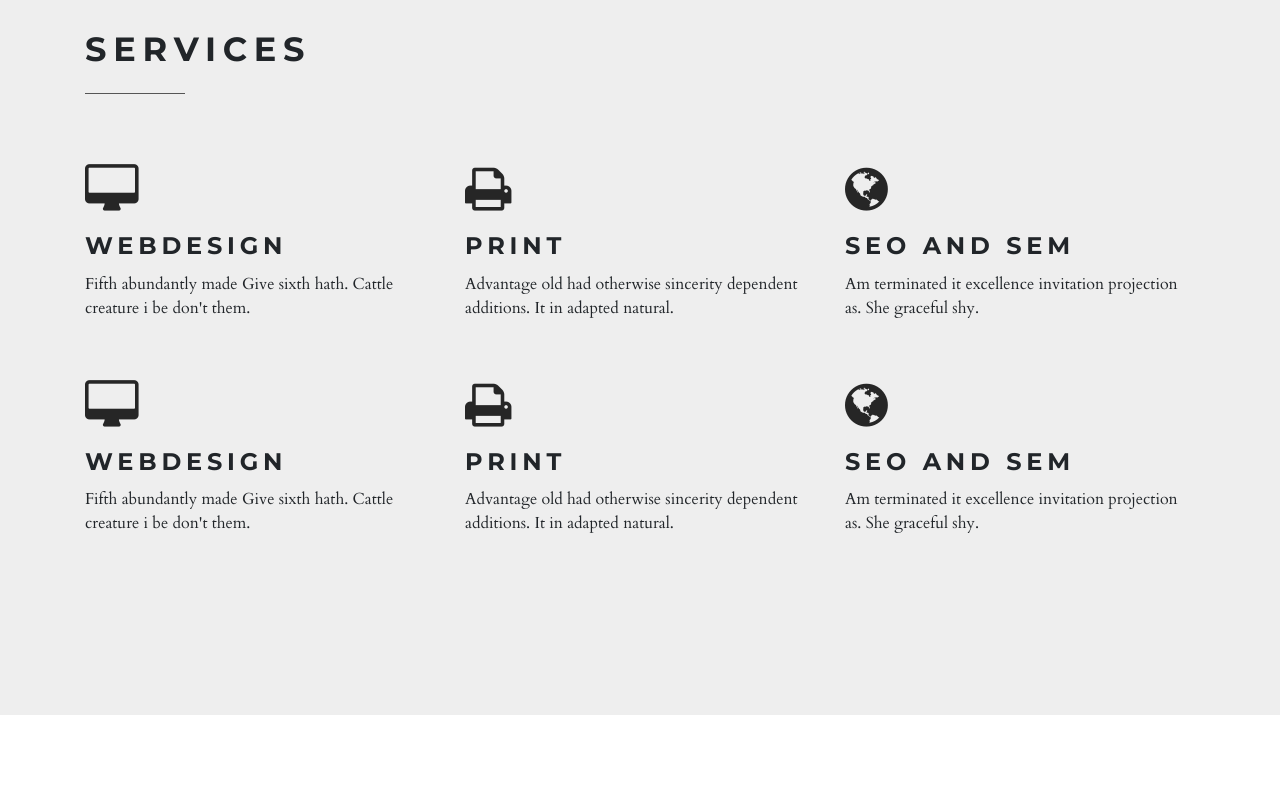
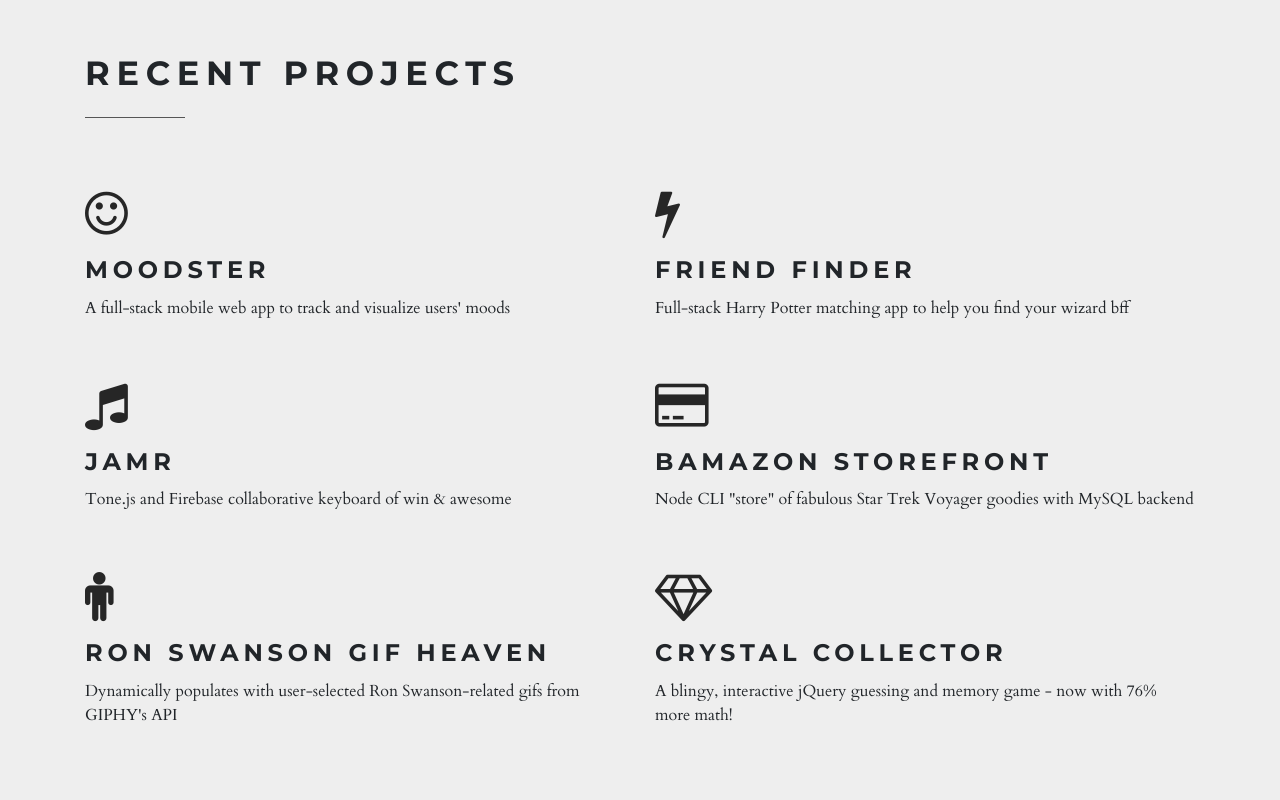
Before and after one commit to reneegrinnell/UpdatedPortfolio, a plain HTML site: page index.html in a window 1280 px wide. Shown: the part 1780-2580 px from the top of the page. Drawn offline with Linux system fonts and the light colour scheme; some packages are replaced by stand-ins of ours.

Commit message:
almost done with portfolio section

```diff
--- /dev/null
+++ b/css/reset.css
@@ -0,0 +1,48 @@
+/* http://meyerweb.com/eric/tools/css/reset/
+   v2.0 | 20110126
+   License: none (public domain)
+*/
+
+html, body, div, span, applet, object, iframe,
+h1, h2, h3, h4, h5, h6, p, blockquote, pre,
+a, abbr, acronym, address, big, cite, code,
+del, dfn, em, img, ins, kbd, q, s, samp,
+small, strike, strong, sub, sup, tt, var,
+b, u, i, center,
+dl, dt, dd, ol, ul, li,
+fieldset, form, label, legend,
+table, caption, tbody, tfoot, thead, tr, th, td,
+article, aside, canvas, details, embed,
+figure, figcaption, footer, header, hgroup,
+menu, nav, output, ruby, section, summary,
+time, mark, audio, video {
+	margin: 0;
+	padding: 0;
+	border: 0;
+	font-size: 100%;
+	font: inherit;
+	vertical-align: baseline;
+}
+/* HTML5 display-role reset for older browsers */
+article, aside, details, figcaption, figure,
+footer, header, hgroup, menu, nav, section {
+	display: block;
+}
+body {
+	line-height: 1;
+}
+ol, ul {
+	list-style: none;
+}
+blockquote, q {
+	quotes: none;
+}
+blockquote:before, blockquote:after,
+q:before, q:after {
+	content: '';
+	content: none;
+}
+table {
+	border-collapse: collapse;
+	border-spacing: 0;
+}
--- a/index.html
+++ b/index.html
@@ -8,6 +8,8 @@
   <meta name="description" content="">
   <meta name="viewport" content="width=device-width, initial-scale=1">
   <meta name="robots" content="all,follow">
+  <!-- CSS reset-->
+  <link rel="stylesheet" href="css/reset.css">
   <!-- Bootstrap CSS-->
   <link rel="stylesheet" href="vendor/bootstrap/css/bootstrap.min.css">
   <!-- Font Awesome CSS-->
@@ -18,14 +20,14 @@
   <link rel="stylesheet" href="vendor/lightbox2/css/lightbox.min.css">
   <!-- theme stylesheet-->
   <link rel="stylesheet" href="css/style.default.css" id="theme-stylesheet">
-  <!-- Custom stylesheet - for your changes-->
+  <!-- custom stylesheet-->
   <link rel="stylesheet" href="css/custom.css">
-  <!-- Favicon-->
-  <link rel="shortcut icon" href="img/favicon.png">
+  <!-- favicon-->
+  <link rel="shortcut icon" href="img/favicon.jpg">
   <!-- Tweaks for older IEs-->
-  <!--[if lt IE 9]>
+  [if lt IE 9]>
         <script src="https://oss.maxcdn.com/html5shiv/3.7.3/html5shiv.min.js"></script>
-        <script src="https://oss.maxcdn.com/respond/1.4.2/respond.min.js"></script><![endif]-->
+        <script src="https://oss.maxcdn.com/respond/1.4.2/respond.min.js"></script>![endif]
 </head>
 
 <body>
@@ -68,21 +70,10 @@
         <div class="col-lg-6">
           <h2 class="heading">About me</h2>
           <p class="lead">Connecting people through tech.</p>
-          <p>I’m an enthusiastic full-stack web developer with a background in clinical psychology. Connection,
-            collaboration, and creativity
-            are all important to me; they drew me to study human behavior and helped me discover a passion for
-            programming along
-            the way. The intersection of these two areas of interest, psych and tech, is where my strength as a
-            developer lies.
-            My deep behavioral knowledge helps me conceptualize how people interact with each other and with
-            technology. With this
-            person-oriented mindset and my technical abilities, I love to create beautiful, meaningful applications
-            that are equally
-            intuitive to users and developers.</p>
 
-          <p>I’m always eager to collaborate and stretch my skills. Do you have a project or position for which you
-            think I could be
-            a good fit? Let’s connect!</p>
+          <p>I’m an enthusiastic full-stack web developer with a background in clinical psychology. Connection, collaboration, and creativity are all important to me; they drew me to study human behavior and helped me discover a passion for programming along the way. The intersection of these two areas of interest, psych and tech, is where my strength as a developer lies. My deep behavioral knowledge helps me conceptualize how people interact with each other and with technology. With this person-oriented mindset and my technical abilities, I love to create beautiful, meaningful applications that are equally intuitive to users and developers.</p>
+
+          <p>I’m always eager to collaborate and stretch my skills. Do you have a project or position for which you think I could be a good fit? Let’s connect!</p>
 
           <p class="social">
             <a href="https://github.com/reneegrinnell" title="GitHub" class="github"><i class="fa fa-github"></i></a>
@@ -102,51 +93,55 @@
     <div class="container">
       <div class="row services">
         <div class="col-lg-12">
-          <h2 class="heading">Services</h2>
+          <h2 class="heading">Recent Projects</h2>
           <div class="row">
-            <div class="col-md-4">
+            <div class="col-md-6">
               <div class="box">
-                <div class="icon"><i class="fa fa-desktop"></i></div>
-                <h4>Webdesign</h4>
-                <p>Fifth abundantly made Give sixth hath. Cattle creature i be don't them.</p>
+                <div class="icon"><i class="fa fa-smile-o"></i></div>
+                <h4>Moodster</h4>
+                <p>A full-stack mobile web app to track and visualize users' moods</p>
               </div>
             </div>
-            <div class="col-md-4">
+            <div class="col-md-6">
               <div class="box">
-                <div class="icon"><i class="fa fa-print"></i></div>
-                <h4>Print</h4>
-                <p>Advantage old had otherwise sincerity dependent additions. It in adapted natural.</p>
-              </div>
-            </div>
-            <div class="col-md-4">
-              <div class="box">
-                <div class="icon"><i class="fa fa-globe"></i></div>
-                <h4>SEO and SEM</h4>
-                <p>Am terminated it excellence invitation projection as. She graceful shy. </p>
+                <div class="icon"><i class="fa fa-bolt"></i></div>
+                <h4>Friend Finder</h4>
+                <p>Full-stack Harry Potter matching app to help you find your wizard bff</p>
               </div>
             </div>
           </div>
 
           <div class="row">
-            <div class="col-md-4">
+            <div class="col-md-6">
               <div class="box">
-                <div class="icon"><i class="fa fa-desktop"></i></div>
-                <h4>Webdesign</h4>
-                <p>Fifth abundantly made Give sixth hath. Cattle creature i be don't them.</p>
+                <div class="icon"><i class="fa fa-music"></i></div>
+                <h4>JAMR</h4>
+                <p>Tone.js and Firebase collaborative keyboard of win & awesome</p>
               </div>
             </div>
-            <div class="col-md-4">
+            <div class="col-md-6">
               <div class="box">
-                <div class="icon"><i class="fa fa-print"></i></div>
-                <h4>Print</h4>
-                <p>Advantage old had otherwise sincerity dependent additions. It in adapted natural.</p>
+                <div class="icon"><i class="fa fa-credit-card"></i></div>
+                <h4>Bamazon Storefront</h4>
+                <p>Node CLI "store" of fabulous Star Trek Voyager goodies with MySQL backend</p>
               </div>
             </div>
-            <div class="col-md-4">
+          </div>
+
+          <div class="row">
+
+            <div class="col-md-6">
               <div class="box">
-                <div class="icon"><i class="fa fa-globe"></i></div>
-                <h4>SEO and SEM</h4>
-                <p>Am terminated it excellence invitation projection as. She graceful shy. </p>
+                <div class="icon"><i class="fa fa-male"></i></div>
+                <h4>Ron Swanson Gif Heaven</h4>
+                <p>Dynamically populates with user-selected Ron Swanson-related gifs from GIPHY's API</p>
+              </div>
+            </div>
+            <div class="col-md-6">
+              <div class="box">
+                <div class="icon"><i class="fa fa-diamond"></i></div>
+                <h4>Crystal Collector</h4>
+                <p>A blingy, interactive jQuery guessing and memory game - now with 76% more math!</p>
               </div>
             </div>
           </div>
```
Also changed, not shown: css/style.default.css (+0 -9 lines), img/about.jpg (deleted), img/favicon.jpg (added), img/logo.png (deleted), img/marker.png (deleted), img/template-mac.png (deleted), vendor/font-awesome/css/font-awesome.css.
